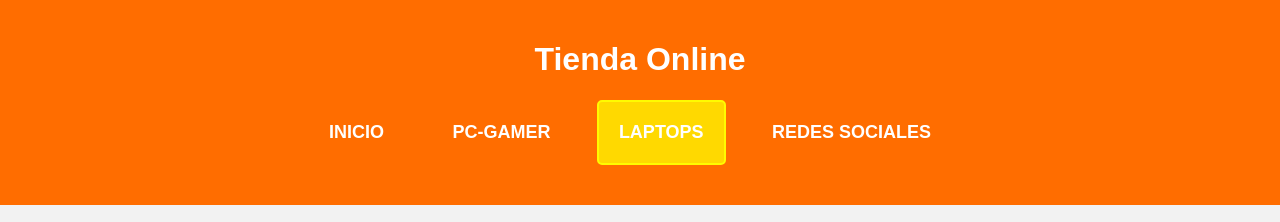
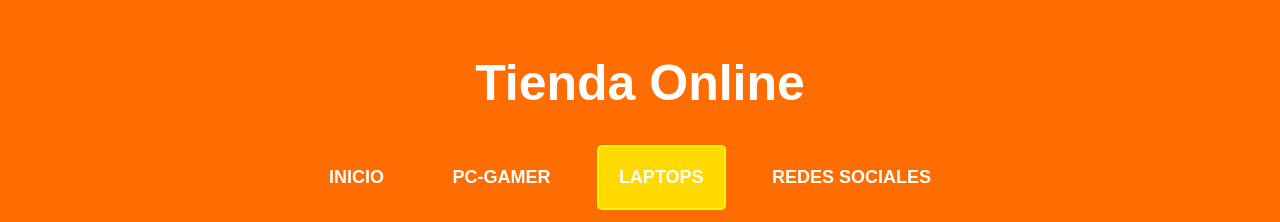
Before and after one commit to JSebasM21/pagina2, a plain HTML site: page index.html in a window 1280 px wide. Shown: the top 222 px of the page. Drawn offline with Linux system fonts and the light colour scheme.

Commit message:
Update index.html

```diff
--- a/index.html
+++ b/index.html
@@ -8,7 +8,7 @@
 </head>
 <body>
     <header>
-        <h1>Tienda Online</h1>
+        <h1 class="tamaño">Tienda Online</h1>
         <nav>
             <ul>
                 <li><a href="http://127.0.0.1:3000/Paina1-oficial/pagina-oficial/index.html">INICIO</a></li>
```
